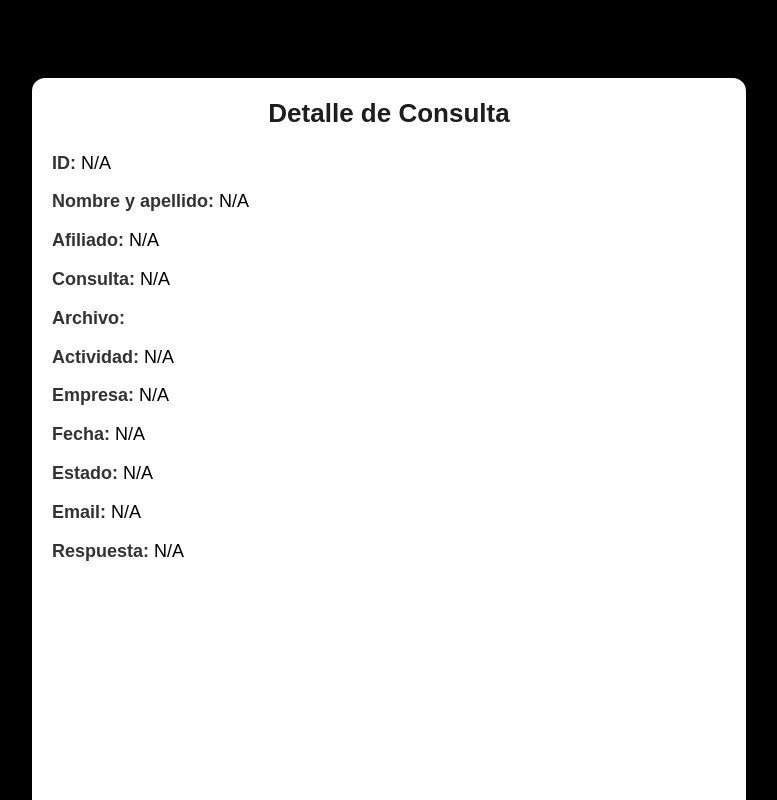
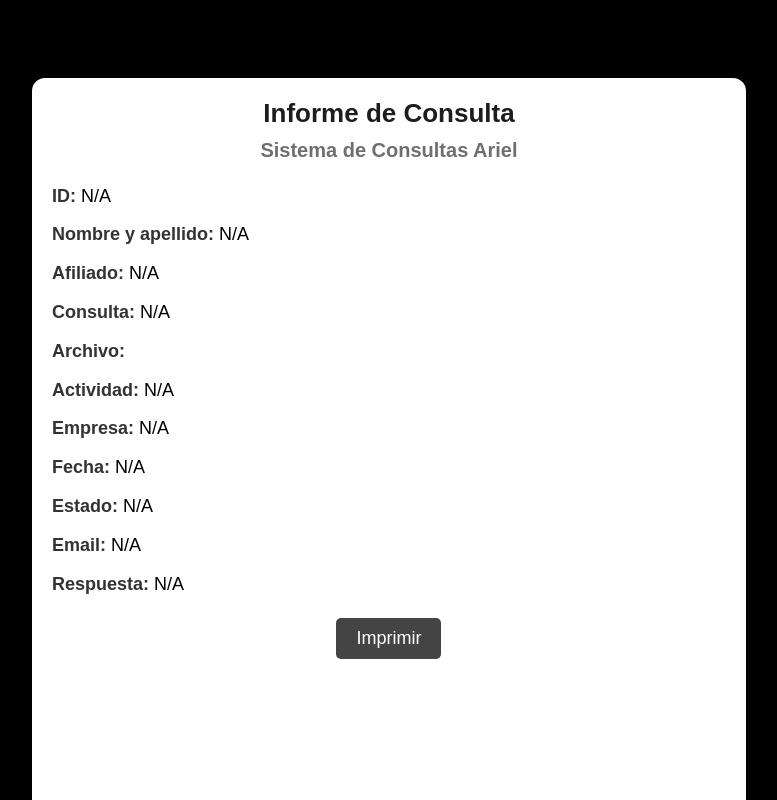
Before and after one commit to Arieldiaz-sec-grem-mec/print, a plain HTML site: page index.html in a window 1280 px wide. Shown: the top 800 px of the page, without its empty margins (251-1028 px from the left). Drawn offline with Linux system fonts and the light colour scheme.

Commit message:
Update index.html

```diff
--- a/index.html
+++ b/index.html
@@ -3,25 +3,28 @@
 <head>
     <meta charset="UTF-8">
     <meta name="viewport" content="width=device-width, initial-scale=1.0">
-    <title>Detalle de Consulta</title>
+    <title>Informe de Consulta</title>
     <link rel="stylesheet" href="styles.css">
 </head>
 <body>
     <div class="container">
-        <h1>Detalle de Consulta</h1>
+        <h1>Informe de Consulta</h1>
+        <h2>Sistema de Consultas Ariel</h2>
+
         <p><strong>ID:</strong> <span id="id"></span></p>
         <p><strong>Nombre y apellido:</strong> <span id="nombre"></span></p>
         <p><strong>Afiliado:</strong> <span id="afiliado"></span></p>
         <p><strong>Consulta:</strong> <span id="consulta"></span></p>
-        <p><strong>Archivo:</strong> <span id="archivo"></span><img id="archivo-thumbnail" alt="Miniatura del archivo" style="max-width: 100px; display: none;" /></p>
+        <p><strong>Archivo:</strong> <span id="archivo"></span></p>
         <p><strong>Actividad:</strong> <span id="actividad"></span></p>
         <p><strong>Empresa:</strong> <span id="empresa"></span></p>
         <p><strong>Fecha:</strong> <span id="fecha"></span></p>
         <p><strong>Estado:</strong> <span id="estado"></span></p>
         <p><strong>Email:</strong> <span id="email"></span></p>
         <p><strong>Respuesta:</strong> <span id="respuesta"></span></p>
+
+        <button onclick="window.print()">Imprimir</button>
     </div>
-    <button onclick="window.print()">Imprimir</button>
     <script src="script.js"></script>
 </body>
 </html>
```
